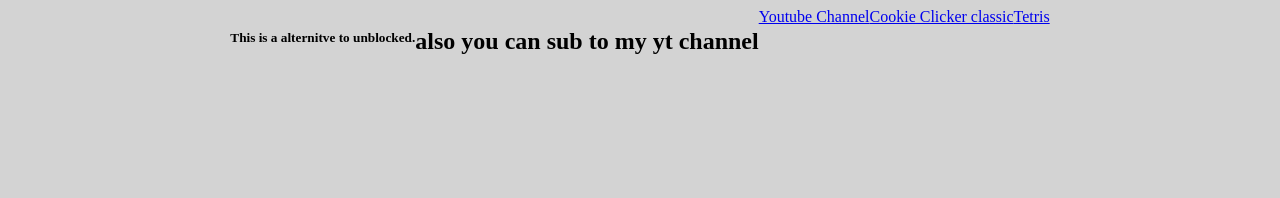
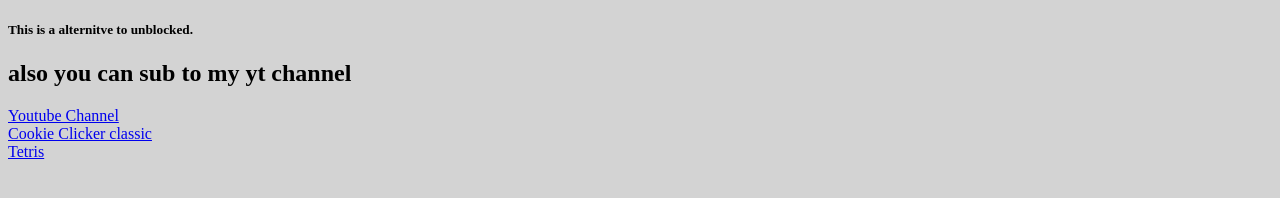
Before and after one commit to fletcherM-spec/fletcherM-spec.github.io, a plain HTML site: page index.html in a window 1280 px wide. Drawn offline with Linux system fonts and the light colour scheme.

Commit message:
Update style.css

```diff
--- a/style.css
+++ b/style.css
@@ -1,5 +1,3 @@
 .box {
-  display: flex;
-  justify-content: center;
-  height: 100vh;
+  background-color: dark-gray;
 }
```
